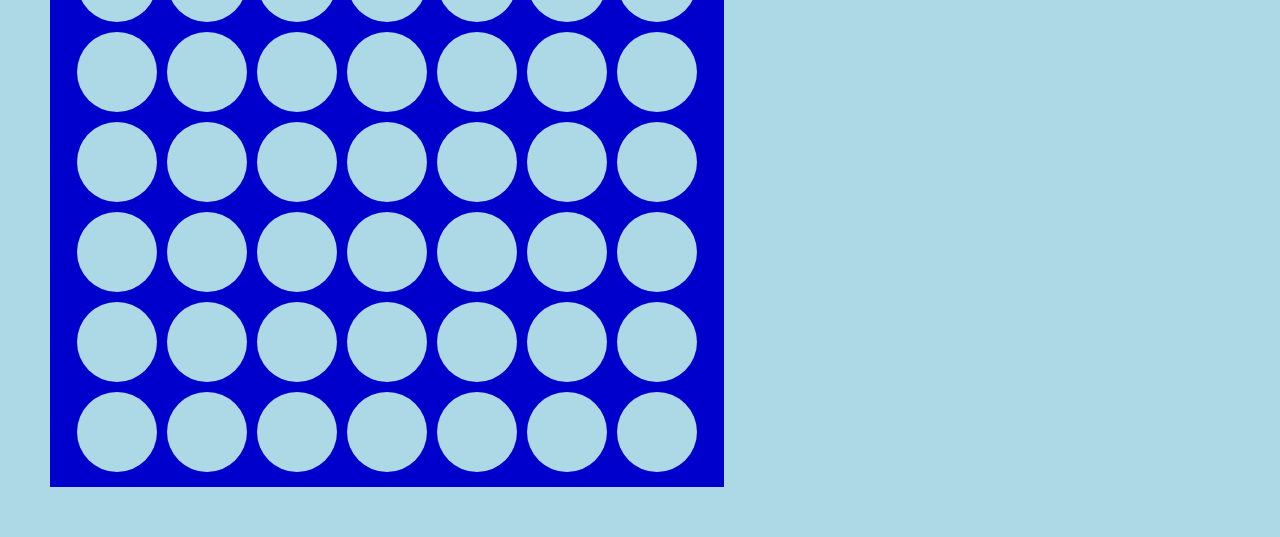
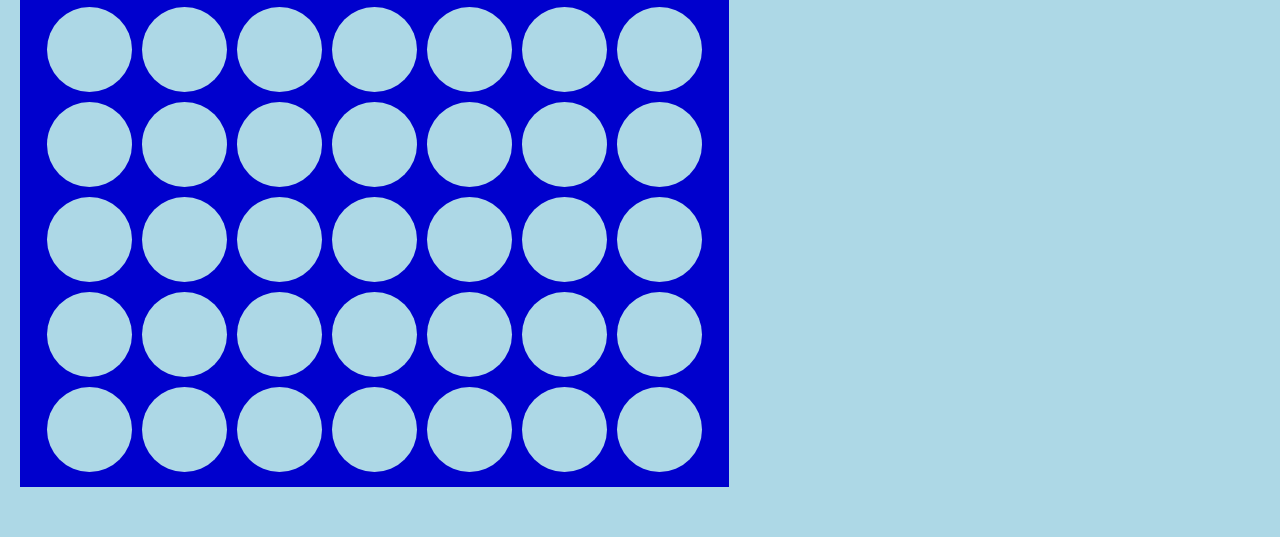
Before and after one commit to CompSciGroupProjects/Game-site-2024-group-5-4, a plain HTML site: page Connect4/index.html in a window 1280 px wide. Shown: the part 373-910 px from the top of the page. After the commit the page ends 880 px from the top, so only its background shows below. Drawn offline with nearby package versions, Linux system fonts and the light colour scheme.

Commit message:
popopopopo

```diff
--- a/Connect4/style.css
+++ b/Connect4/style.css
@@ -1,16 +1,15 @@
 body {
     font-family: fantasy, sans-serif;
     background-color: lightblue;
-    margin-top: 100px;
 }
 .grid-container {
     background-color: mediumblue;
-    margin: 50px;
+    margin: 20px;
     display: grid;
     gap: 10px;
     border: 15px mediumblue solid;
-    grid-template-columns: repeat(7, 80px);
-    grid-template-rows: repeat(6, 80px);
+    grid-template-columns: repeat(7, 85px);
+    grid-template-rows: repeat(6, 85px);
     width: fit-content;
     float: left;
 }
@@ -31,4 +30,5 @@ body {
     font-size: 100px;
     background-color: #fceea7;
     text-align: left;
+    margin-top: 100px
 }
```
